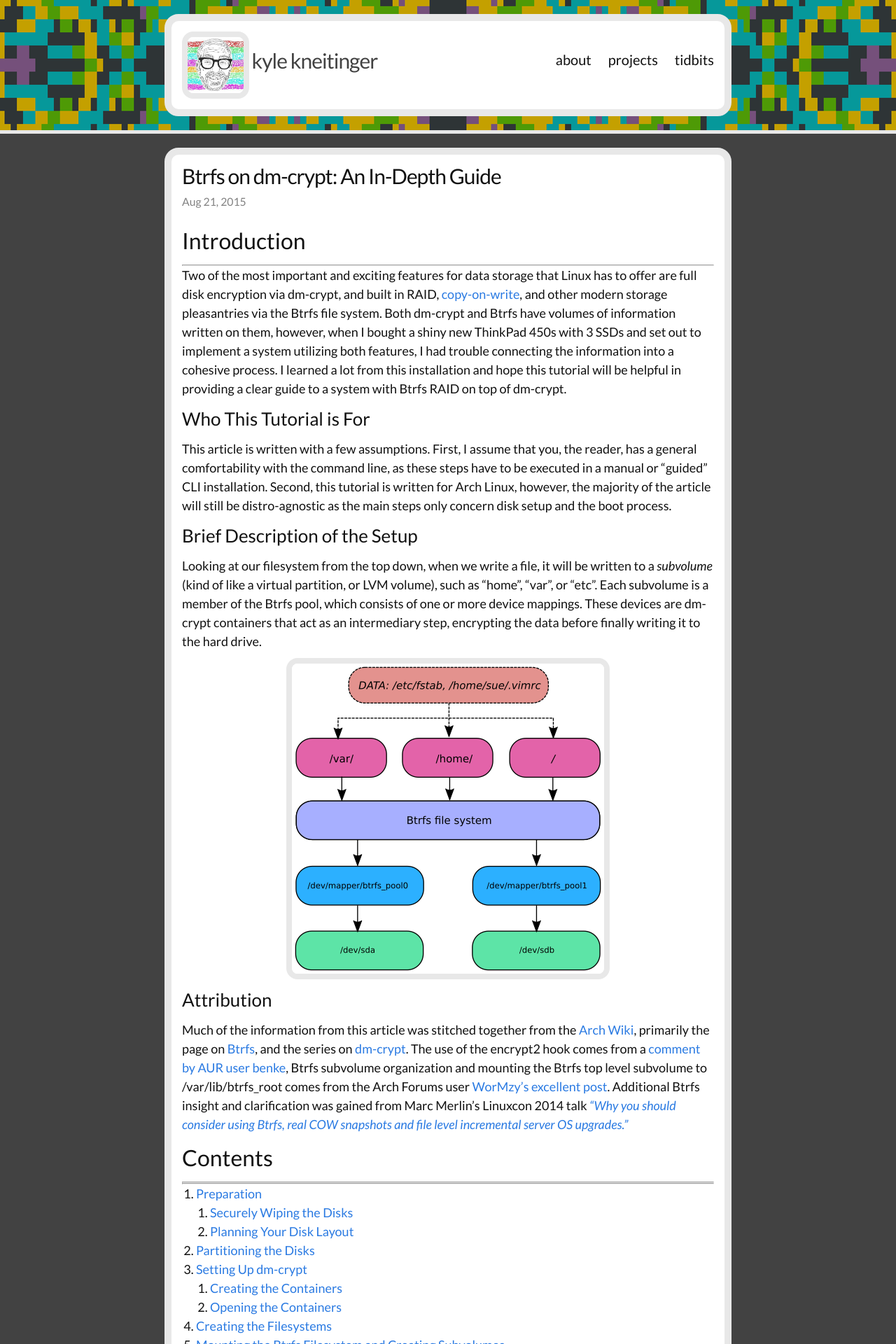
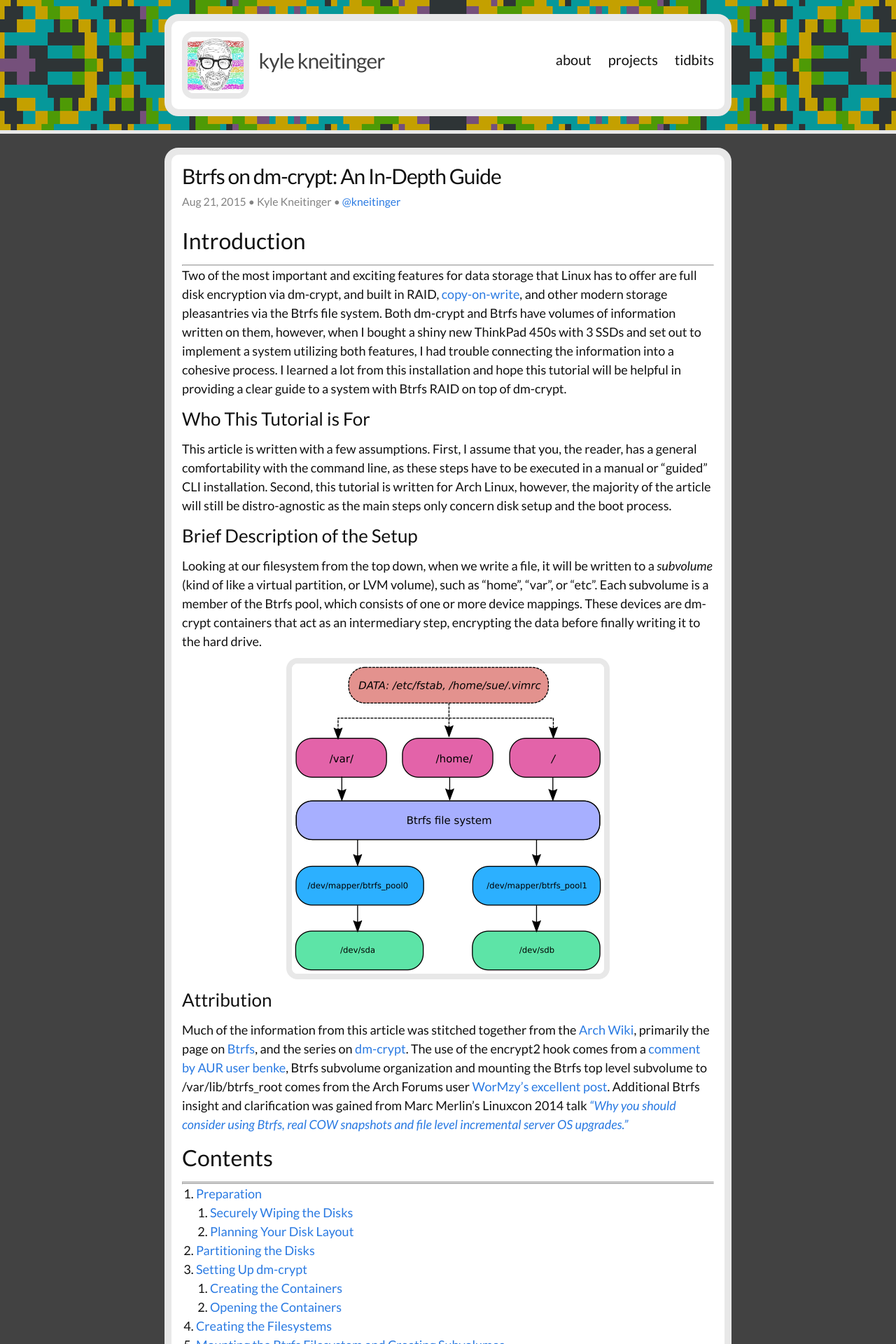
Before and after one commit to kneitinger/kneitinger.github.io, a Jekyll site: the page built from _posts/2015-08-21-brtfs-raid-on-dmcrypt.markdown, in a window 1280 px wide. Shown: the top 1920 px of the page at 70% size. Built offline with Jekyll 4.4.1, drawn with Linux system fonts in a browser that asks for light colours; some of the changed text lies outside the part shown.

Commit message:
added school email, added author and twitter link

```diff
--- a/_includes/footer.html
+++ b/_includes/footer.html
@@ -8,7 +8,8 @@
       <div class="footer-col  footer-col-1">
         <ul class="contact-list">
           <li>{{ site.title }}</li>
-          <li><a href="mailto:{{ site.email }}">{{ site.email }}</a></li>
+          <li><a href="mailto:{{ site.email }}">{{ site.email }}</a>  [general]</li>
+          <li><a href="mailto:kneit.pdx.edu">kneit@pdx.edu</a>  [school]</li>
         </ul>
       </div>
 
--- a/_layouts/post.html
+++ b/_layouts/post.html
@@ -5,7 +5,7 @@ layout: default
 
   <header class="post-header">
     <h1 class="post-title">{{ page.title }}</h1>
-    <p class="post-meta">{{ page.date | date: "%b %-d, %Y" }}{% if page.author %} • {{ page.author }}{% endif %}{% if page.meta %} • {{ page.meta }}{% endif %}</p>
+    <p class="post-meta">{{ page.date | date: "%b %-d, %Y" }}{% if page.author %} • {{ page.author }}{% endif %} • <a href="https://twitter.com/kneitinger">@kneitinger</a> {% if page.meta %} • {{ page.meta }}{% endif %}</p>
   </header>
 
   <article class="post-content">
--- a/_posts/2015-08-21-brtfs-raid-on-dmcrypt.markdown
+++ b/_posts/2015-08-21-brtfs-raid-on-dmcrypt.markdown
@@ -2,6 +2,7 @@
 layout: post
 title:  "Btrfs on dm-crypt: An In-Depth Guide"
 date:   2015-08-21 22:27:19
+author: Kyle Kneitinger
 group: tutorials
 ---
 
--- a/_sass/_layout.scss
+++ b/_sass/_layout.scss
@@ -51,6 +51,7 @@
     line-height: 70px;
     letter-spacing: -1px;
     margin-bottom: 0;
+    margin-left: 10px;
     //float: left;
 
     &,
@@ -130,7 +131,7 @@
  */
 .page-content {
     padding: $spacing-unit 0;
-    padding-bottom: 250px;
+    padding-bottom: 220px;
 }
 
 .page-heading {
```
